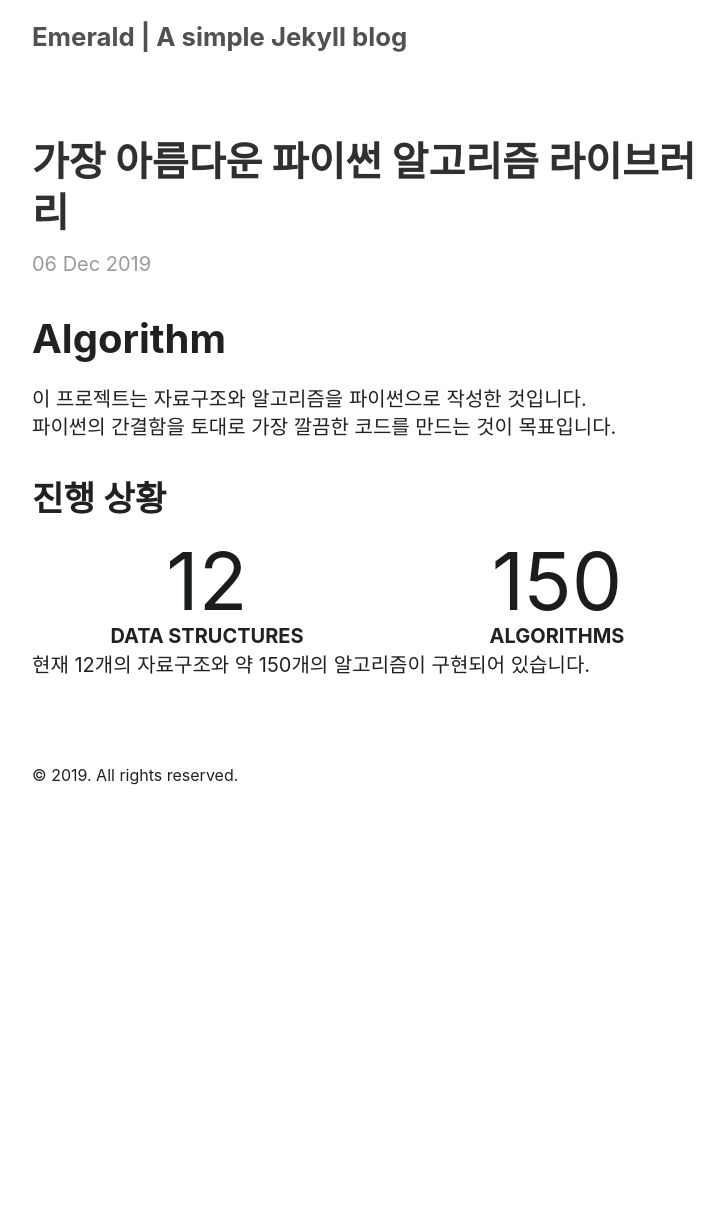
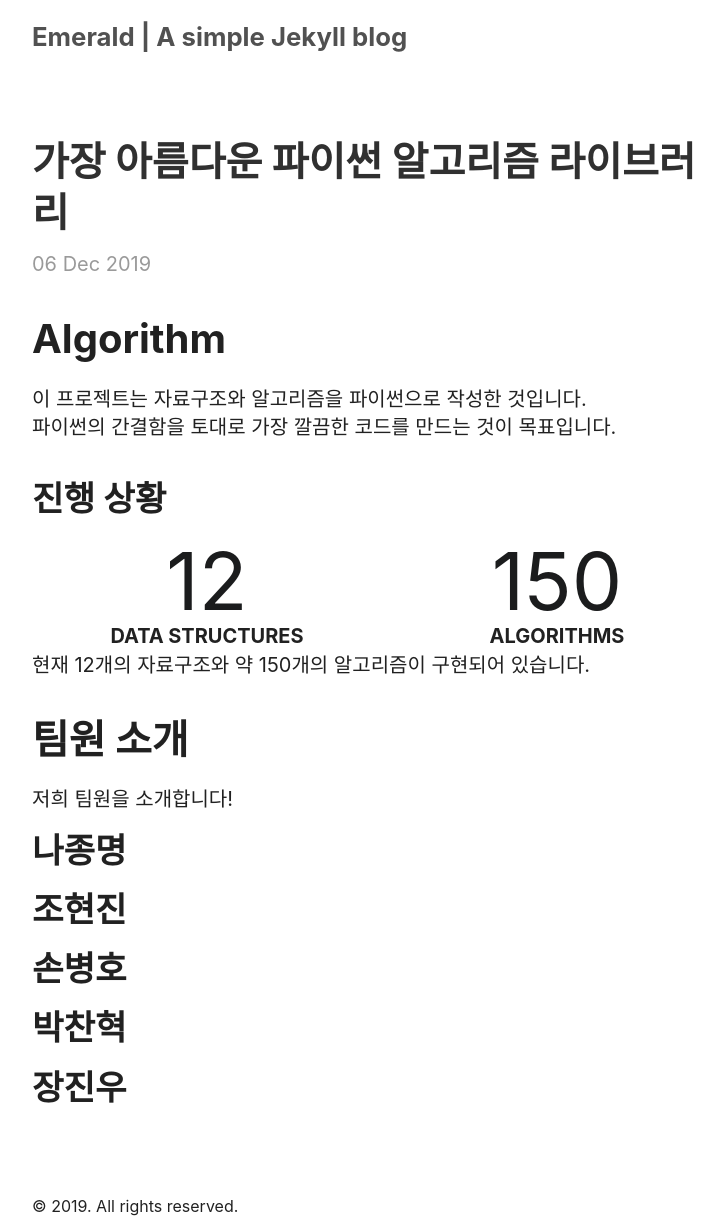
Before and after one commit to 19-2-SKKU-OSS/2019-2-OSS-L7, a Jekyll site: the page built from _posts/2019-12-06-introduction.html, in a window 1280 px wide. Shown: the whole page, without its empty margins (258-982 px from the left). Built offline with Jekyll 4.4.1, drawn with Linux system fonts in a browser that asks for light colours; nearby versions of some CDN libraries; some web fonts are replaced; before the commit the page ends 900 px from its top, so only the background shows below that.

Commit message:
[Edit] Set our team introduction as grid

```diff
--- a/_posts/2019-12-06-introduction.html
+++ b/_posts/2019-12-06-introduction.html
@@ -31,4 +31,40 @@ title: 가장 아름다운 파이썬 알고리즘 라이브러리
     <p>
         현재 12개의 자료구조와 약 150개의 알고리즘이 구현되어 있습니다. <br>
     </p>
+    <h1 class="ui header">팀원 소개</h1>
+    <p>
+        저희 팀원을 소개합니다!
+    </p>
+    <div class="grid">
+        <div class="eight wide column">
+            <h2 class="ui header">나종명</h2>
+            <p>
+
+            </p>
+        </div>
+        <div class="eight wide column">
+            <h2 class="ui header">조현진</h2>
+            <p>
+
+            </p>
+        </div>
+        <div class="eight wide column">
+            <h2 class="ui header">손병호</h2>
+            <p>
+
+            </p>
+        </div>
+        <div class="eight wide column">
+            <h2 class="ui header">박찬혁</h2>
+            <p>
+
+            </p>
+        </div>
+        <div class="eight wide column">
+            <h2 class="ui header">장진우</h2>
+            <p>
+
+            </p>
+        </div>
+    </div>
 </body>
```
